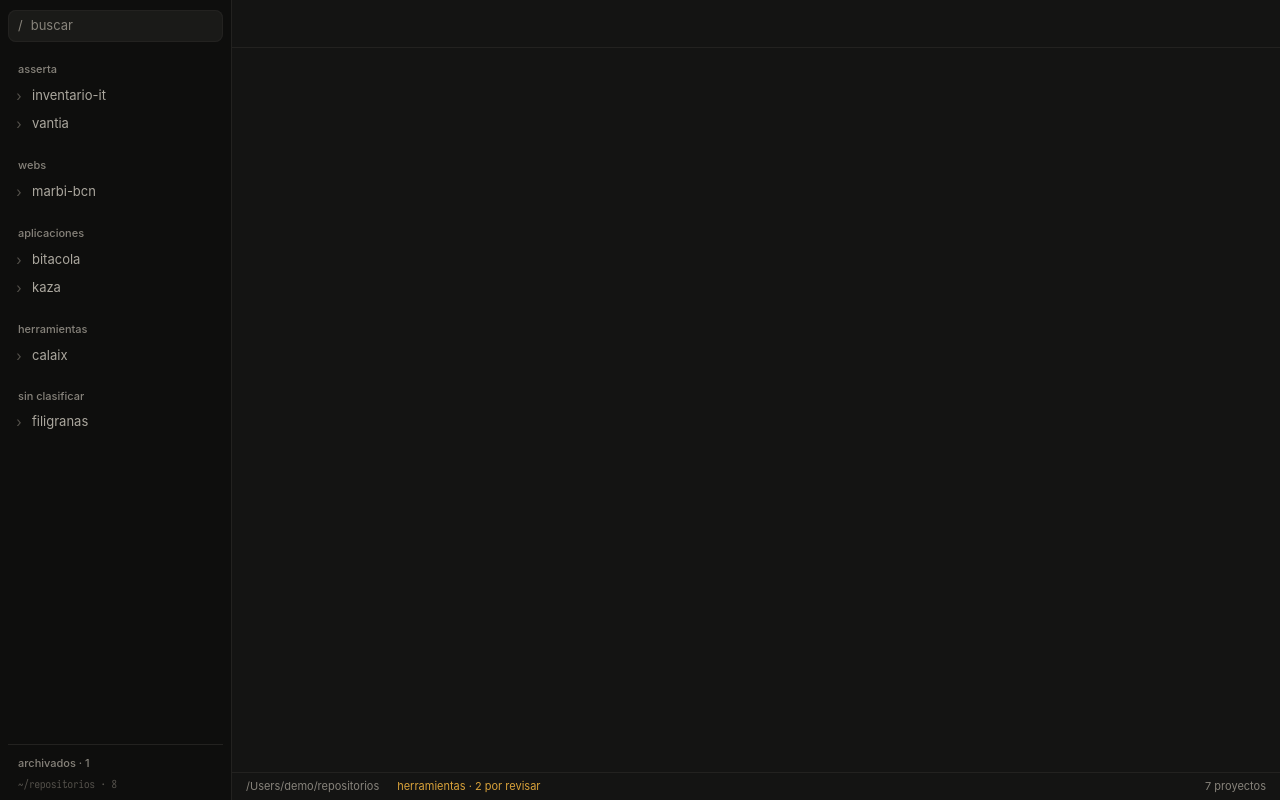
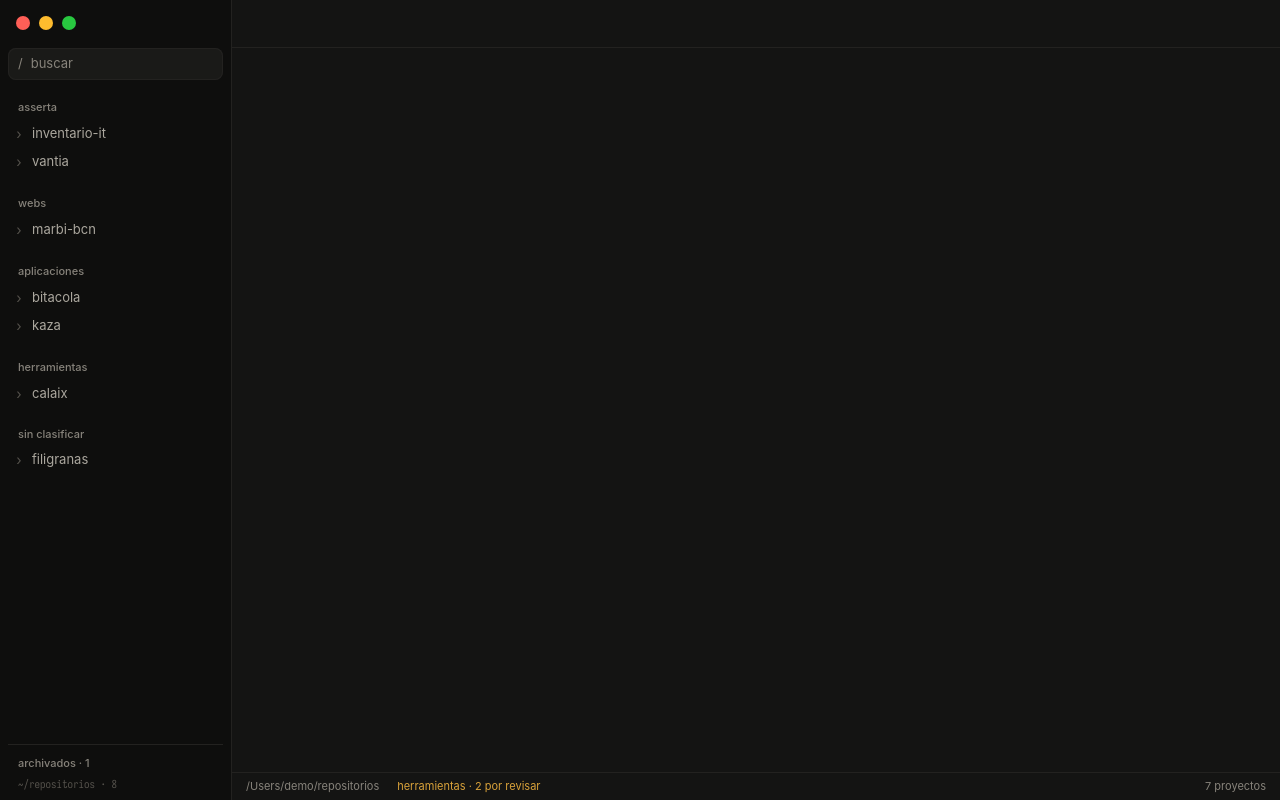
Before and after one commit to BilalGates/filigranas-ide, a React (Vite) app: page / in a window 1280 px wide. Both pictures are taken after a click on the button "continuar". Built offline with nearby package versions, Linux system fonts and the light colour scheme.

Commit message:
feat(macos): fija el espaciado obligatorio del semáforo

```diff
--- a/src-tauri/tauri.conf.json
+++ b/src-tauri/tauri.conf.json
@@ -22,7 +22,8 @@
         "transparent": true,
         "titleBarStyle": "Overlay",
         "hiddenTitle": true,
-        "theme": "Dark"
+        "theme": "Dark",
+        "trafficLightPosition": { "x": 16, "y": 16 }
       }
     ],
     "security": {
--- a/src/styles.css
+++ b/src/styles.css
@@ -393,14 +393,31 @@ button,
   background: var(--side);
 }
 
-/* Espacio para el semáforo de macOS; en Windows la barra es nativa. */
+/* Semáforo de macOS: a 16 px de la esquina (como Codex y las apps del
+   sistema). La barra lateral reserva esa franja. */
 .sidebar-top {
-  height: 40px;
+  position: relative;
+  height: 48px;
   flex: none;
 }
 
+/* En el navegador no hay ventana nativa: se dibuja el semáforo para
+   juzgar el encaje. Medidas de macOS 26/27: 16 px desde la esquina,
+   14 px de diámetro y 23 px entre centros. */
+html[data-browser] .sidebar-top::before {
+  content: '';
+  position: absolute;
+  top: 16px;
+  left: 8px;
+  width: 14px;
+  height: 14px;
+  border-radius: 50%;
+  background: #ff5f57;
+  box-shadow: 23px 0 0 #febc2e, 46px 0 0 #28c840;
+}
+
 [data-platform='win'] .sidebar-top,
-[data-platform='other'] .sidebar-top {
+html:not([data-browser])[data-platform='other'] .sidebar-top {
   height: 10px;
 }
 
```
Also changed, not shown: 3 other files (tests, documents, lock files or other folders).
